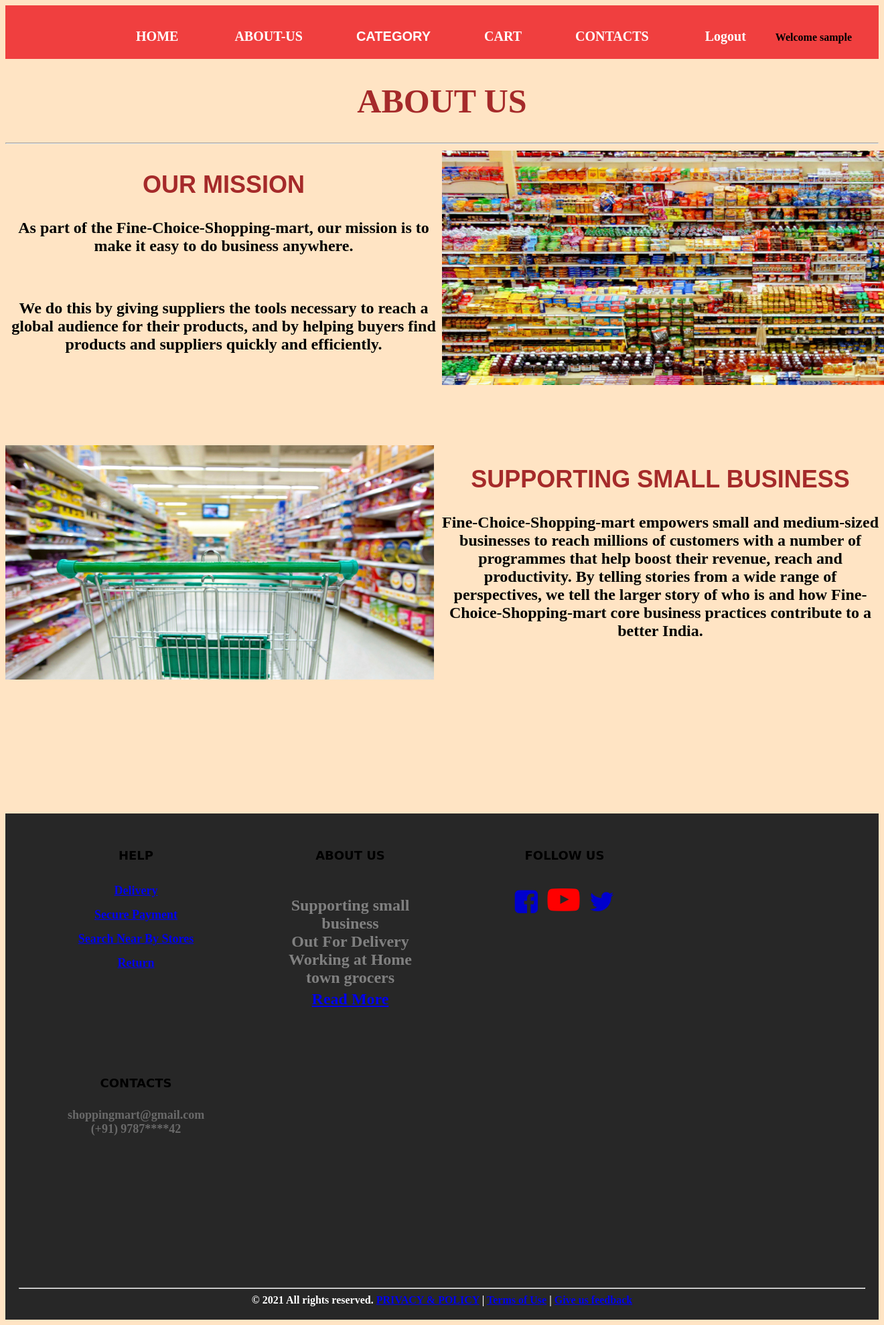
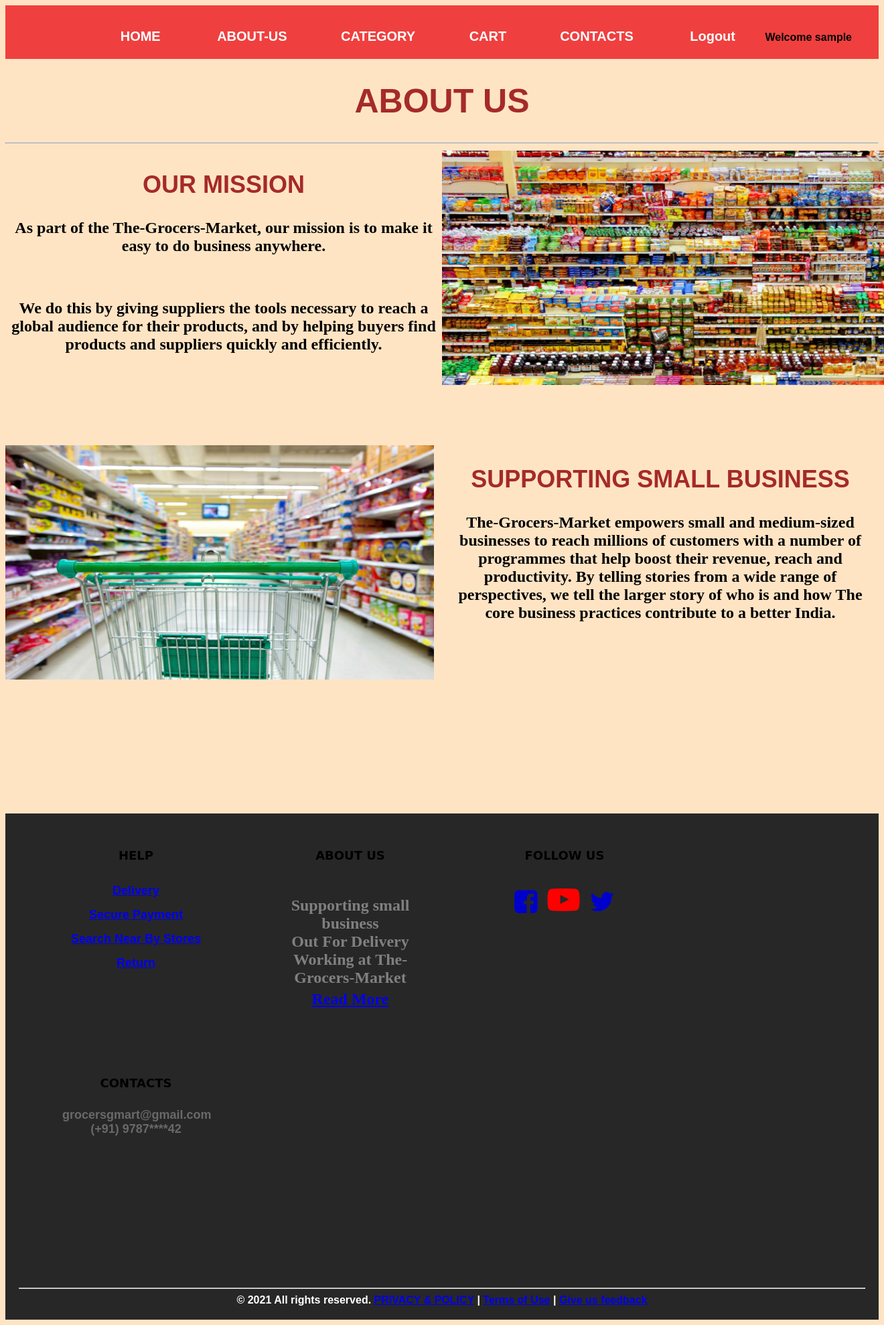
Before and after one commit to Mukul-agrawal/The-Grocers-Market, a PHP site: page /aboutus.php in a window 1320 px wide. Shown: the whole page at 67% size. Run offline with PHP 8.4, Linux system fonts and the light colour scheme; the visitor is signed in with stand-in values (Sample User, id 1); data comes from the database, SQL or seed files in the repository; some libraries are stand-ins or nearby versions.

Commit message:
Did changes in files

```diff
--- a/public/aboutus.php
+++ b/public/aboutus.php
@@ -16,6 +16,9 @@
 
 
 <style>
+    body{
+        font-family: 'Noto Sans JP', sans-serif;
+    }
     .dropbtn {
         background-color: transparent;
         color: white;
@@ -36,7 +39,7 @@
     .dropdown-content {
         display: none;
         position: absolute;
-        background-color: lightgreen;
+        background-color: rgb(255, 139, 139);
         width: 220px;
         line-height: 10px;
         box-shadow: 0px 8px 16px 0px rgba(0, 0, 0, 0.2);
@@ -122,6 +125,7 @@
     }
 
     /* Change the color of links on hover */
+
     .navbar a:hover {
         font-size: 20;
         color: black;
@@ -277,7 +281,7 @@
     <div style="width: 100%; margin-top: 10px; margin-bottom: 10px;">
         <div style="float: left; width: 50%;">
             <h2>OUR MISSION</h2>
-            <p>As part of the Fine-Choice-Shopping-mart, our mission is to make it easy to do business anywhere.</p>
+            <p>As part of the The-Grocers-Market, our mission is to make it easy to do business anywhere.</p>
             <br />
 
             <p>We do this by giving suppliers the tools necessary to reach a global audience for their products, and by
@@ -299,9 +303,9 @@
 
         <div style="float: right; width: 50%;">
             <h2>SUPPORTING SMALL BUSINESS</h2>
-            <p>Fine-Choice-Shopping-mart empowers small and medium-sized businesses to reach millions of customers with
+            <p>The-Grocers-Market empowers small and medium-sized businesses to reach millions of customers with
                 a number of programmes that help boost their revenue, reach and productivity. By telling stories from a
-                wide range of perspectives, we tell the larger story of who is and how Fine-Choice-Shopping-mart core business
+                wide range of perspectives, we tell the larger story of who is and how The core business
                 practices contribute to a better India.</p><br><br><br>
 
             <br />
@@ -326,7 +330,7 @@
                 <p>
                     Supporting small business
                     <br>Out For Delivery<br>
-                    Working at Home town grocers
+                    Working at The-Grocers-Market
                     <a href="aboutus.php">Read More</a>
                 </p>
             </div>
@@ -347,7 +351,7 @@
         <div class="col">
             <h1>CONTACTS</h1>
             <div class="row">
-                <span>shoppingmart@gmail.com</span>
+                <span>grocersgmart@gmail.com</span>
                 <span>(+91) 9787****42</span>
             </div>
         </div>
--- a/public/login.css
+++ b/public/login.css
@@ -1,4 +1,4 @@
-body {font-family: Arial, Helvetica, sans-serif;}
+body { font-family: 'Noto Sans JP', sans-serif;}
 /* Full-width input fields */
 input[type="text"], input[type="password"],input[type="email"],input[type="phone"] {
   width: 80%;
--- a/resources/function.php
+++ b/resources/function.php
@@ -479,7 +479,6 @@
                <th>{$row['order_transaction']}</th>
                <th>{$row['order_currency']}</th>
                <th>{$row['order_status']}</th>
-               <th>{$row['order_date']}</th>
                <td><a class="btn btn-danger" href="../../resources/template/back/delete_order.php?id={$row['order_id']}"><span class="glyphicon glyphicon-remove"></span></a></td>
               </tr>
     DELIMETER;
--- a/resources/template/back/header.php
+++ b/resources/template/back/header.php
@@ -35,11 +35,11 @@
 </head>
 
 <body>
-<div style="background-color: rgb(204,110,110);">
+<div style="background-color: rgb(240, 63, 63);">
     <div id="wrapper">
 
         <!-- Navigation -->
-        <nav class="navbar navbar-inverse navbar-fixed-top" role="navigation" style="background-color: rgb(204,110,110);">
+        <nav class="navbar navbar-inverse navbar-fixed-top" role="navigation" style="background-color: rgb(240, 63, 63);">
             <!-- Brand and toggle get grouped for better mobile display -->
 
             <?php include(TEMPLATE_BACK . DS . "top_nav.php") ?>
--- a/resources/template/back/orders.php
+++ b/resources/template/back/orders.php
@@ -15,8 +15,7 @@
            <th>Transaction</th>
            <th>Currency</th>
            <th>Status</th>
-           <th>Date</th>
-           <th>Time</th>
+           <th>Action</th>
           </tr>
     </thead>
     <tbody>
--- a/resources/template/back/reports.php
+++ b/resources/template/back/reports.php
@@ -12,8 +12,7 @@
                         <th>Price</th>
                         <th>Product Title</th>
                         <th>Product Quantity</th>
-                        <th>Date</th>
-                        <th>Time</th>
+                        <th>Action</th>
                     </tr>
                 </thead>
                 <tbody>
--- a/resources/template/back/side_nav.php
+++ b/resources/template/back/side_nav.php
@@ -1,8 +1,8 @@
 <div class="collapse navbar-collapse navbar-ex1-collapse">
-                <ul class="nav navbar-nav side-nav" style="background-color: rgb(204,110,110);">
+                <ul class="nav navbar-nav side-nav" style="background-color: rgb(240, 63, 63);">
 
                     <li class="">
-                        <a href="index.php?orders" style="color: white" style="background-color: rgb(204,110,110);"><i class="fa fa-fw fa-dashboard"></i> Orders</a>
+                        <a href="index.php?orders" style="color: white"><i class="fa fa-fw fa-dashboard"></i> Orders</a>
                     </li>
                     <li>
                         <a href="index.php?reports" style="color: white"><i class="fa fa-fw fa-bar-chart-o"></i> Reports</a>
```
Also changed, not shown: resources/template/back/users.php (+9 -12 lines).
